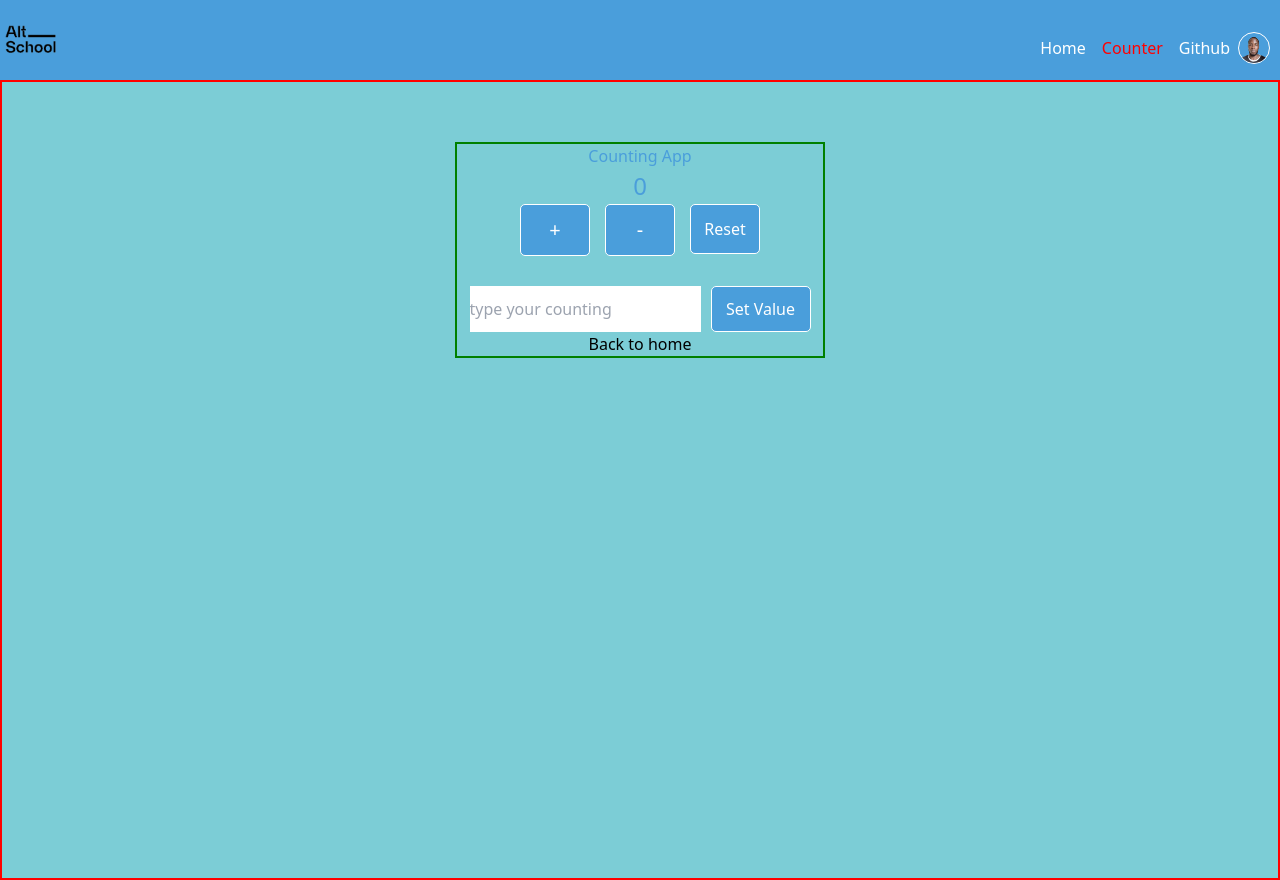
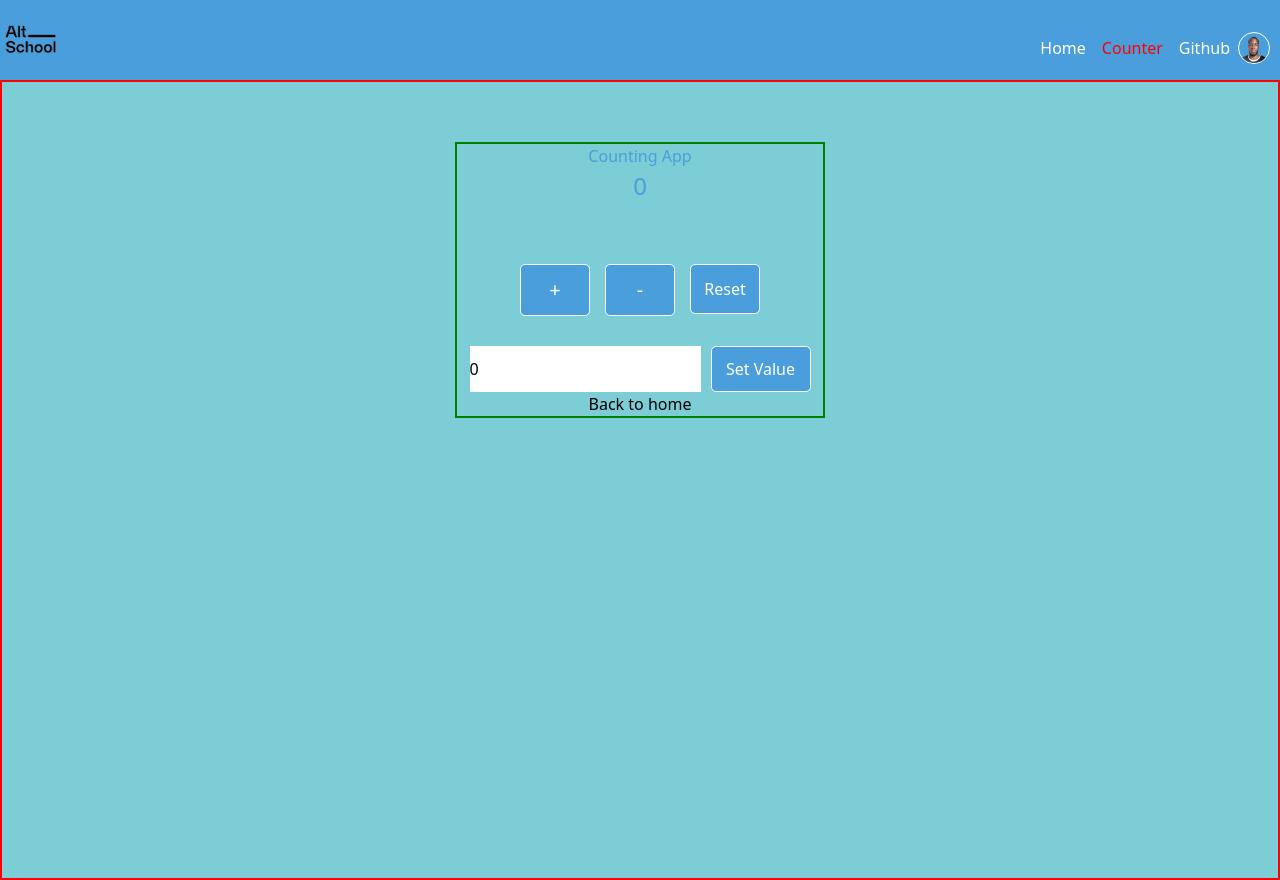
Before and after one commit to olatunde1998/AltSchool-Vue-Exam3, a Vue app: page /counter in a window 1280 px wide. Built offline with nearby package versions, Linux system fonts and the light colour scheme.

Commit message:
neccessary styling added

```diff
--- a/src/views/counterPage.vue
+++ b/src/views/counterPage.vue
@@ -24,16 +24,23 @@
   </header>
   <div class="counter-wrapper">
     <div class="counter-box">
-      <p class="count-heading">Counting App</p>
-      <p class="count">{{ $store.state.counter }}</p>
+      <div class="heading-count">
+        <p class="count-heading">Counting App</p>
+        <p class="count">{{ $store.state.counter }}</p>
+      </div>
+      <!-- <p class="count">{{$store.state.counter}}</p> -->
       <div class="button-box">
         <increment-counter />
         <decrement-counter />
         <reset-counter />
       </div>
       <div class="input-value">
-      <input type="number" placeholder="type your counting" />
-      <set-value />
+        <input
+          type="number"
+          placeholder="type your counting"
+          v-model="$store.state.counter"
+        />
+        <set-value />
       </div>
       <router-link to="/">Back to home</router-link>
     </div>
@@ -56,11 +63,14 @@ export default {
 };
 </script>
 <style>
-.counter-wrapper{
-  border:2px solid red;
+.counter-wrapper {
+  border: 2px solid red;
   height: 100vh;
   margin-top: 0px;
   background-color: rgb(124, 205, 214);
+}
+.heading-count{
+  height: 120px;
 }
 .counter-box {
   max-width: 370px;
@@ -74,19 +84,17 @@ export default {
   flex-wrap: wrap;
   justify-content: center;
 }
-.count-heading{
-  color:#4a9edb;
-
+.count-heading {
+  color: #4a9edb;
 }
-.count{
+.count {
   font-size: 24px;
-  color:#4a9edb;
+  color: #4a9edb;
 }
-.input-value{
+.input-value {
   display: flex;
   justify-content: space-between;
   margin-top: 30px;
-   justify-content: center;
+  justify-content: center;
 }
-
 </style>
```
